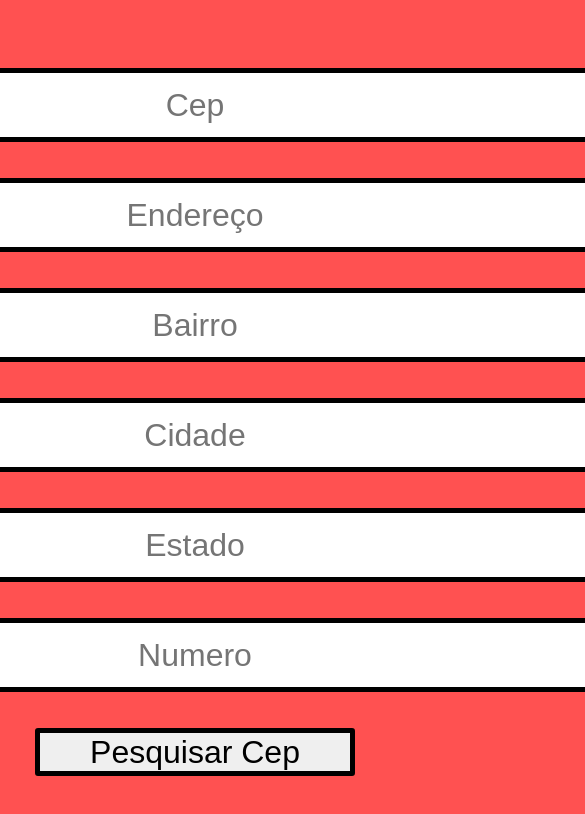
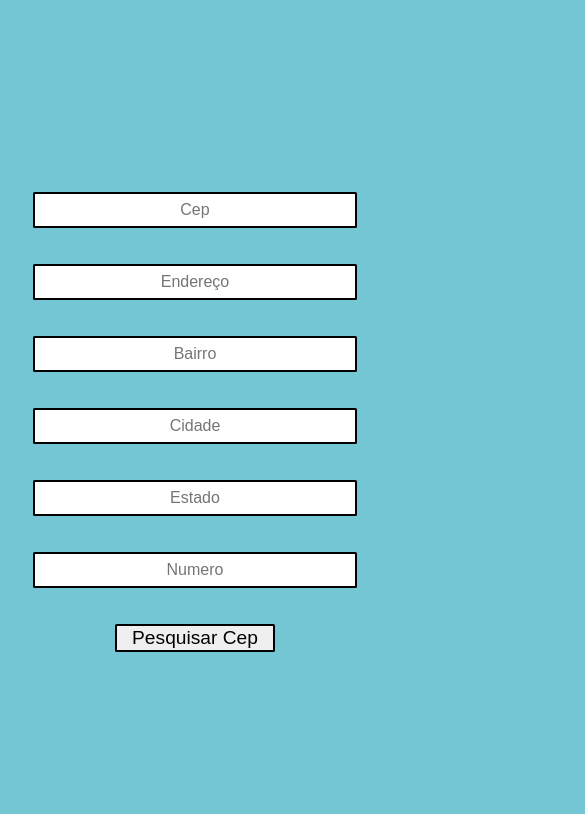
Before and after one commit to Thmsantos/api_cep, a plain HTML site: page index.html in a window 390 px wide. Shown: the top 814 px of the page, 585 px wide, since content can reach past the window. Drawn offline with Linux system fonts and the light colour scheme.

Commit message:
Update style.css

```diff
--- a/styles/style.css
+++ b/styles/style.css
@@ -15,7 +15,7 @@
 
 input {
     height: 4rem;
-    width: 60rem;
+    width: 40rem;
     font-size: 2rem;
     text-align: center;
     border: 5px solid #000000;
@@ -35,5 +35,32 @@ input {
 }
 
 body {
-    background-color: rgb(255, 81, 81);
+    background-color: rgba(42, 168, 190, 0.651);
 }
+
+
+@media screen and (max-width:1000px){
+    body {
+        background-color: rgba(42, 168, 190, 0.651);
+    }
+
+    input {
+        height: 2rem;
+        width: 20rem;
+        font-size: 1rem;
+        text-align: center;
+        border: 2.5px solid #000000;
+        border-radius: 1.5px;
+        background-color: rgb(255, 255, 255);
+        color: #000000;
+    }
+
+    .botao {
+        height: 1.8rem;
+        width: 10rem;
+        font-size: 1.2rem;
+        text-align: center;
+        border: 2.5px solid #000000;
+        border-radius: 1.5px;
+    }
+}
```
